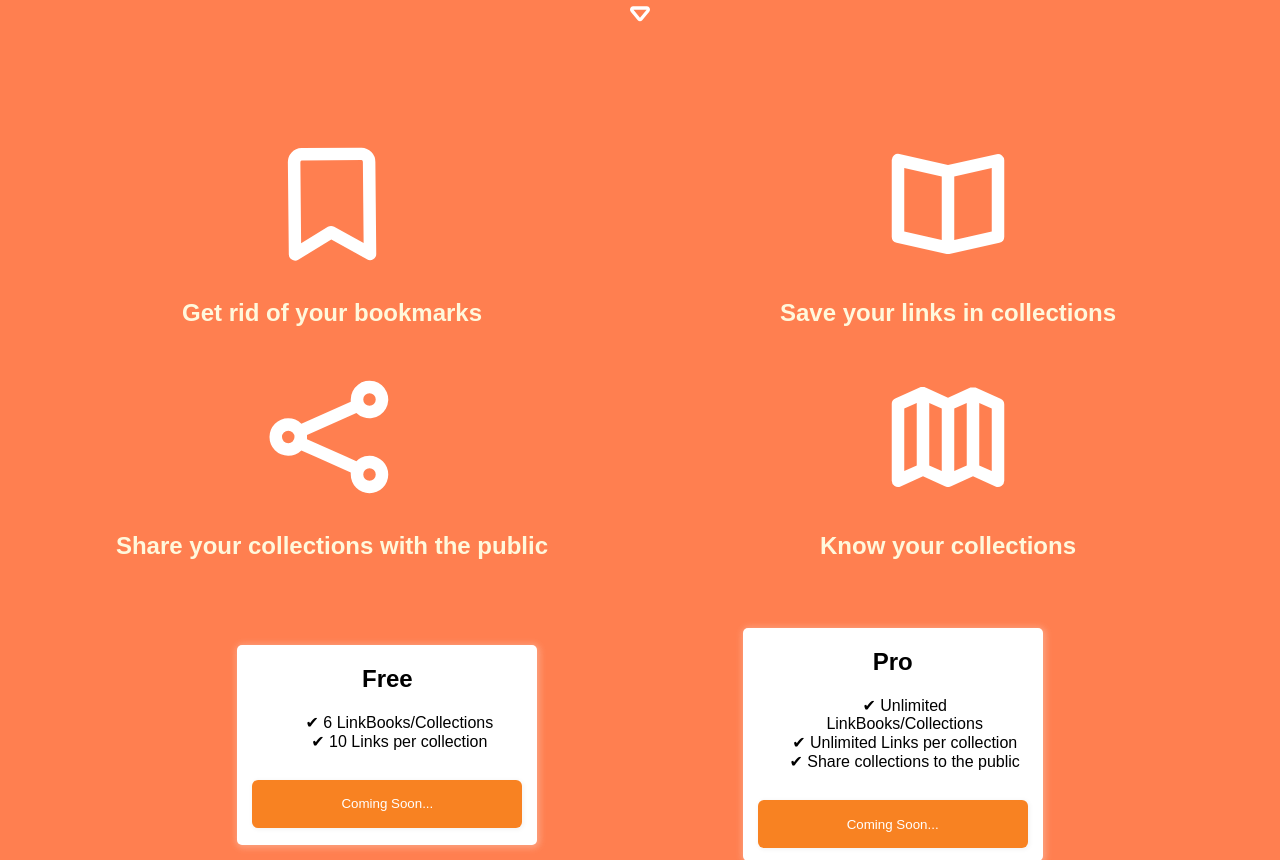
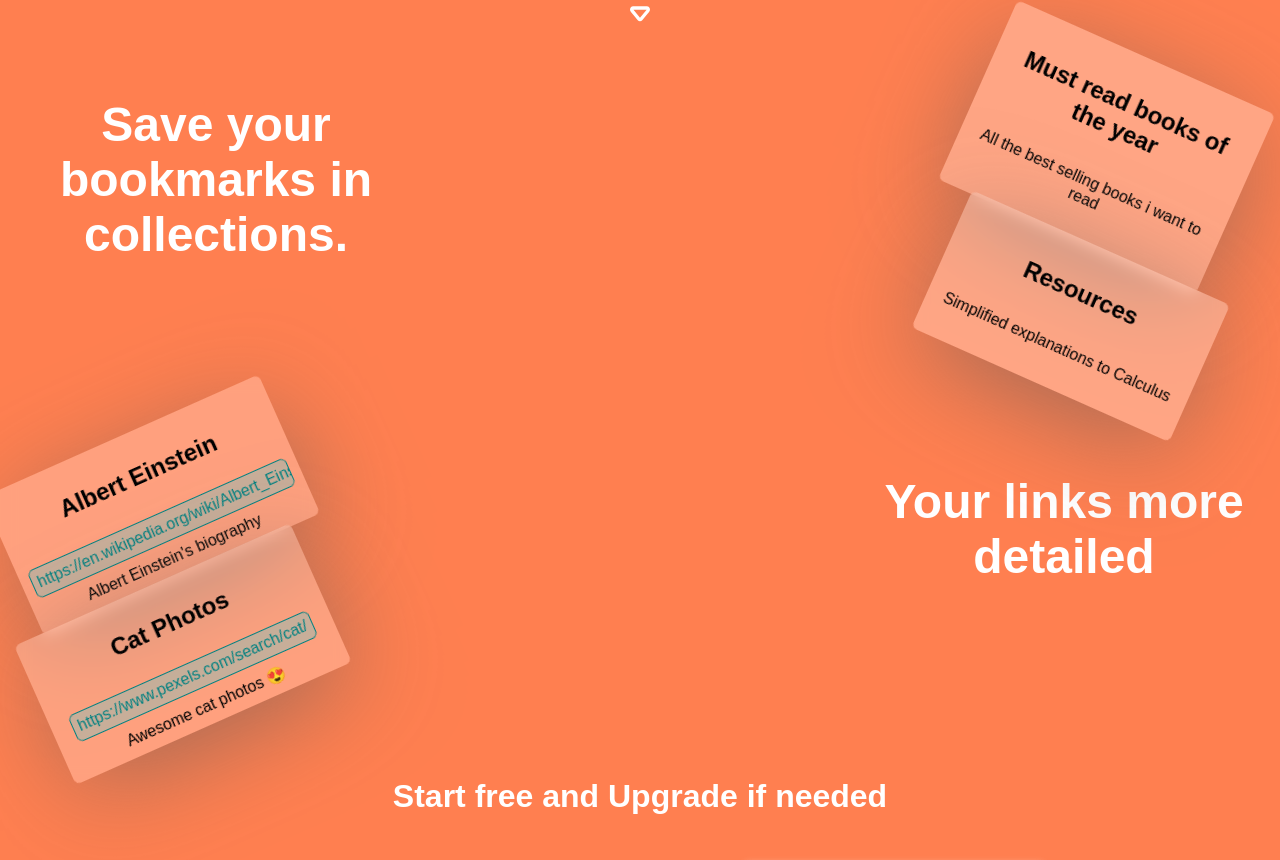
Before and after one commit to JosiasAurel/linksbook, a Next.js app in the folder client/: page / in a window 1280 px wide. Shown: the part 560-1420 px from the top of the page. Built offline with nearby package versions, Linux system fonts and the light colour scheme.

Commit message:
make homepage better

```diff
--- a/client/pages/index.jsx
+++ b/client/pages/index.jsx
@@ -1,6 +1,9 @@
 import React, { useEffect, useState } from "react";
 
 import styles from "../styles/index.module.css";
+
+import LinksBook from "../components/LinksBook";
+import LinkCard from "../components/Link";
 
 import Image from "next/image";
 import Link from "next/link";
@@ -83,23 +86,26 @@ const Home = () => {
             </section>
 
             <section className={styles.showers}>
-                <div>
-                    <h2>Get rid of your bookmarks</h2>
-                    <Image src="/bookmark.svg" height="150" width="150" />
+                <div className={styles.shower1}>
+                    <h3>Save your bookmarks in collections.</h3>
+                    <div>
+                        <LinksBook title="Must read books of the year" description="All the best selling books i want to read" />
+                        <LinksBook title="Resources" description="Simplified explanations to Calculus" />
+                    </div>
                 </div>
-                <div>
-                    <h2>Save your links in collections</h2>
-                    <Image src="/book-open.svg" height="150" width="150" />
-                </div>
-                <div>
-                    <h2>Share your collections with the public</h2>
-                    <Image src="/share.svg" height="150" width="150" />
-                </div>
-                <div>
-                    <h2>Know your collections</h2>
-                    <Image src="/map.svg" height="150" width="150" />
+
+                <div className={styles.shower2}>
+                    <h3>Your links more detailed</h3>
+                    <div>
+                        <LinkCard title="Albert Einstein" description="Albert Einstein's biography" link="https://en.wikipedia.org/wiki/Albert_Einstein" />
+                        <LinkCard title="Cat Photos" description="Awesome cat photos 😍" link="https://www.pexels.com/search/cat/" />
+                    </div>
                 </div>
             </section>
+
+<div className={styles.hey}>
+    <h1>Start free and Upgrade if needed</h1>
+</div>
 
             <section className={styles.pricing}>
                 <div>
--- a/client/styles/global.css
+++ b/client/styles/global.css
@@ -1,3 +1,6 @@
+
+@import url('https://fonts.googleapis.com/css2?family=Pacifico&display=swap');
+
 body {
     margin: 0 auto;
     font-family: sans-serif;
--- a/client/styles/index.module.css
+++ b/client/styles/index.module.css
@@ -3,6 +3,8 @@
     background-color: coral;
     padding-bottom: 2em;
     padding-top: 5em;
+    max-width: 100vw;
+    overflow-x: hidden;
 }
 
 .header {
@@ -24,7 +26,7 @@
 
 .header h2 {
     color: white;
-    font-family: cursive;
+    font-family: "Pacifico", cursive;
 }
 
 .heroMain {
@@ -146,18 +148,51 @@
 }
 
 .showers {
-    display: grid;
-    grid-template-columns: 1fr 1fr;
-    grid-gap: 1em;
-    margin: 6em 2em 1em 2em;
+    display: flex;
+    flex-direction: column;
 }
 
-.showers div {
+.shower1 {
     display: flex;
-    flex-direction: column-reverse;
     justify-content: space-between;
-    align-items: center;
-    color: cornsilk;
+    margin: 1em;
+}
+
+.shower2 {
+    display: flex;
+    flex-direction: row-reverse;
+    justify-content: space-between;
+    margin: 1em;
+}
+
+.shower1 div, .shower2 div {
+    display: flex;
+    flex-direction: column;
+    justify-content: space-evenly;
+    transform: rotate(12deg);
+    margin-right: 1em;
+}
+
+.shower2 div {
+    display: flex;
+    flex-direction: column;
+    justify-content: space-evenly;
+    transform: rotate(-12deg);
+    margin-right: 1em;
+}
+
+.showers h3 {
+    font-size: 3em;
+    color: white;
+    max-width: 400px;
+    text-align: center;
+}
+
+.hey h1 {
+
+    color: white;
+    text-align: center;
+    margin: 1em;
 }
 
 .pricing {
@@ -251,6 +286,7 @@
 }
     .menuModal {
         text-align: center;
+        z-index: 20;
     }
 
     .menuModal p {
```
